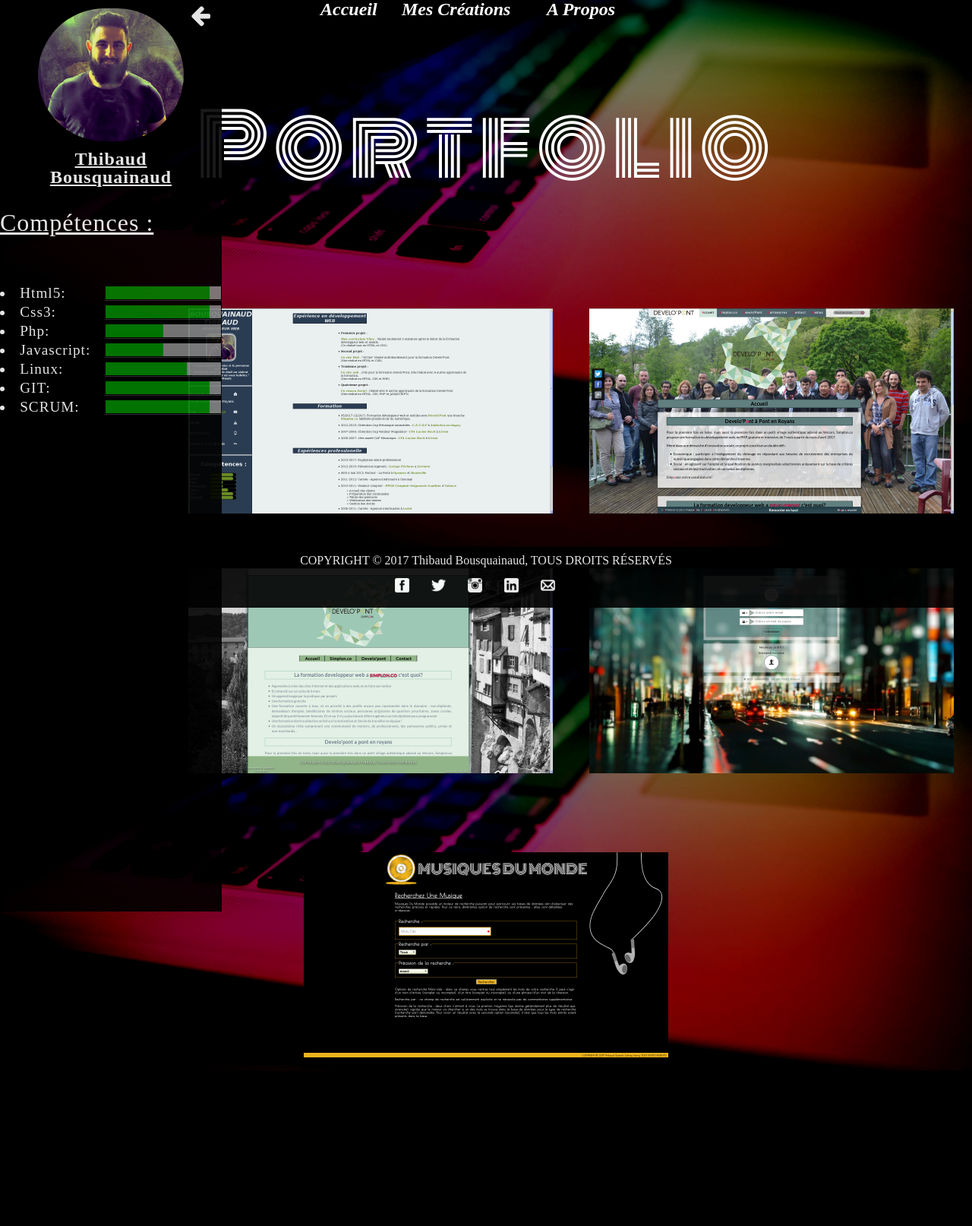
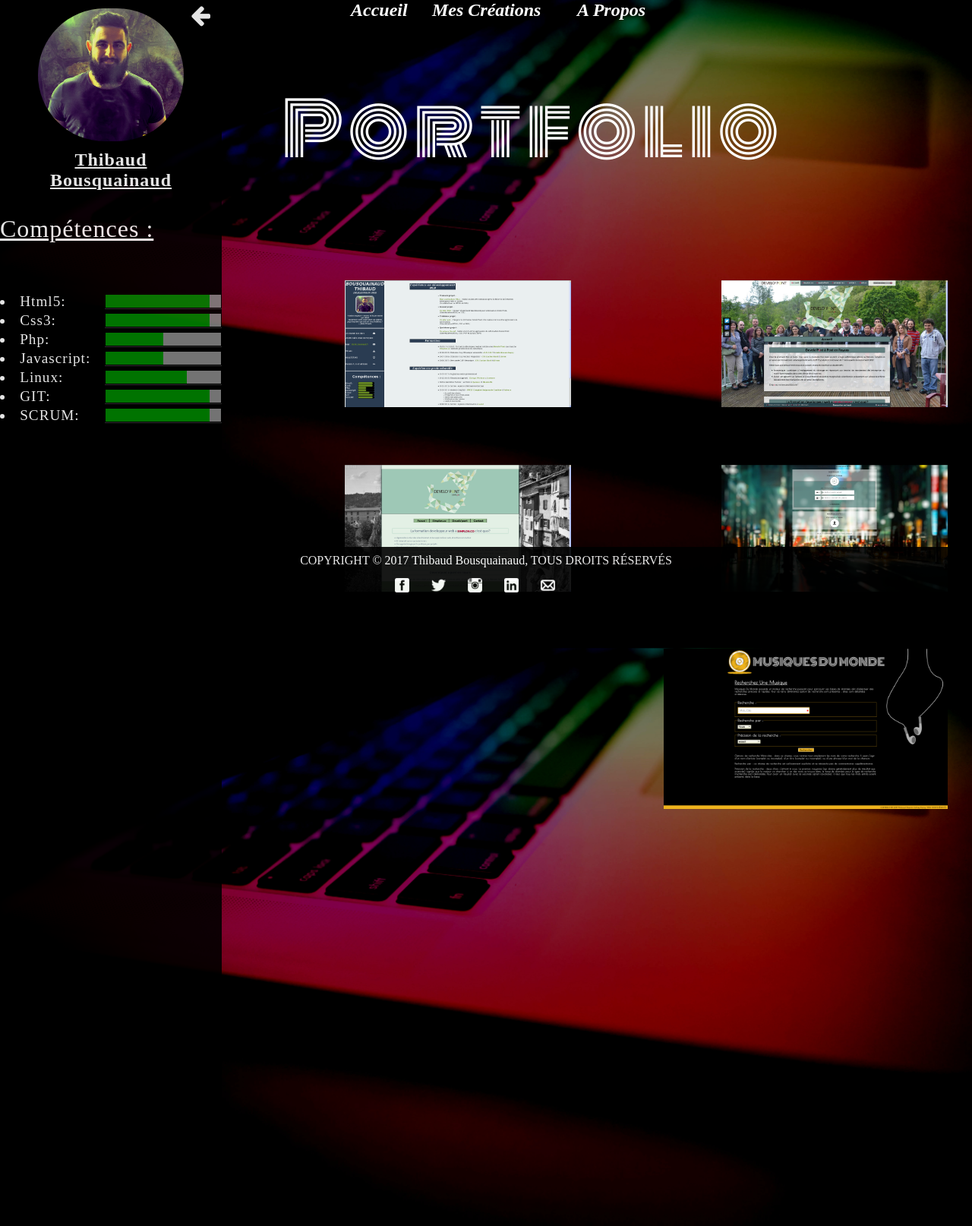
Before and after one commit to thibaud26/portfolio, a PHP site: page /mesCreations.php in a window 1280 px wide. Shown: the whole page at 76% size. Before the commit the page ends 1410 px from the top, so only its background shows below. Run offline with PHP 8.4, Linux system fonts and the light colour scheme; some libraries are stand-ins or nearby versions.

Commit message:
ajout responsive

```diff
--- a/css/main.css
+++ b/css/main.css
@@ -33,16 +33,17 @@ body {
     background-attachment: fixed;
     background-repeat: no-repeat;
     background-size: cover;
-    max-width: 2000px;
-    min-width: 300px;
-	line-height: 1;
-    font-size: 1em;
-    height: 100%;
+    /* max-width: 2000px; */
+    /* min-width: 300px; */
+    /* line-height: 1; */
+    /* font-size: 1em; */
+    height: auto;
     width: 100%;
-    margin: 0;
-    padding: 0;
+    margin: 0 auto;
+    /* padding: 0; */
     min-height: 100%;
     color: white;
+    position: absolute;
 }
 ol, ul {
 	list-style: none;
@@ -66,10 +67,24 @@ table {
 
 .titre {
     font-family: "Monoton",cursive;
-    font-size: 7em;
+    font-size: 6em;
     letter-spacing: 6px;
     line-height: 2em;
     padding-top: 0.5em;
+    max-width: 42%;
+    height:auto;
+    width: auto;
+}
+
+
+.titre2 {
+    font-family: "Monoton",cursive;
+    font-size: 6em;
+    letter-spacing: 6px;
+    line-height: 2em;
+    max-width: 42%;
+    height:auto;
+    width: auto;
 
 }
 
@@ -83,6 +98,7 @@ table {
 #onglets {
     display: flex;
     flex-direction: row;
+    margin-left: 5em;
 }
 
 
@@ -194,7 +210,7 @@ a:link {
     display: flex;
     flex-flow: column nowrap;
     font-size: 200%;
-    text-align: center;
+    text-align: right;
     margin-top: 8%;
 }
 
@@ -268,8 +284,8 @@ progress::-moz-progress-bar {
     display: flex;
     flex-direction: row;
     justify-content: space-around;
-    padding-left: 4em;
     padding-bottom: 2em;
+    margin-right: 1em;
 }
 
 
@@ -277,36 +293,42 @@ progress::-moz-progress-bar {
     display: flex;
     flex-direction: row;
     justify-content: space-around;
-    padding-left: 4em;
+    margin-right: 1em;
+}
+
+
+.photoBas2 {
+    display: flex;
+    flex-direction: row;
+    justify-content: space-around;
+    padding-top: 2em;
+    margin-right: 1em;
 }
 
 
 .photocv {
-    width: 10em;
-    padding-left: 2em;
+    width: 60%;
 
 }
 
 
 .photodev {
-    width: 10em;
+    width: 60%;
 }
 
 
 .photositeperso {
-    width: 10em;
-    padding-left: 2em;
+    width: 60%;
 
 }
 
 
 .photoreseau {
-    width: 10em;
+    width: 60%;
 }
 
 .photositemusique {
-    width: 10em;
-    padding-top: 2em;
+    width: 30%;
 }
 
 
@@ -365,7 +387,7 @@ progress::-moz-progress-bar {
     background: black none repeat scroll 0 0;
     display: flex;
     flex-flow: column nowrap;
-    height: 132%;
+    height: 100%;
     letter-spacing: 1px;
     max-width: 16em;
     opacity: 0.9;
@@ -500,3 +522,46 @@ footer p {
     flex-wrap: nowrap;
     margin: 0 auto;
 }
+
+/*@media screen and (max-width: 1300px) {
+    .photohaut, .photobas {
+        padding-left: 10em;
+    }
+}*/
+
+
+
+
+@media screen and (max-width: 1100px) {
+    .aside-leftCreations {
+        position: none;
+    }
+
+}
+
+
+@media screen and (max-width: 1280px) {
+    .photohaut, .photobas {
+        justify-content: center;
+        padding-left: 8em;
+}
+
+}
+
+
+@media screen and (max-width: 1850px) {
+    .photohaut, .photobas {
+        justify-content: center;
+        padding-left: 6em;
+}
+
+}
+
+
+@media screen and (max-width: 1500px) {
+    .photohaut, .photobas {
+        justify-content: center;
+        padding-left: 8em;
+}
+
+}
--- a/index.php
+++ b/index.php
@@ -11,8 +11,8 @@
         <header class="header">
 
 
-             <h1 class="titre">Sur Mon Portfolio</h1>
-            <h1 class="titre">Bienvenue</h1>
+             <p><h1 class="titre2">Sur Mon Portfolio</h1></p>
+        <p><h1 class="titre">Bienvenue</h1></p>
 
 
 
--- a/mesCreations.php
+++ b/mesCreations.php
@@ -77,8 +77,7 @@
                    <img class="photocv" src="images/ecrancv.png" alt="cv"/>
     </a></p></section>
 
-	<section><p><a class="hvr-float-shadow"
-                   href="../travailA5/accueil/accueil.php">
+	<section><p><a class="hvr-float-shadow" href="../travailA5/accueil/accueil.php">
                     <img class="photodev" src="images/ecransitedev.png" alt="site developont"/>
 	</a></p></section>
     </div>
```
